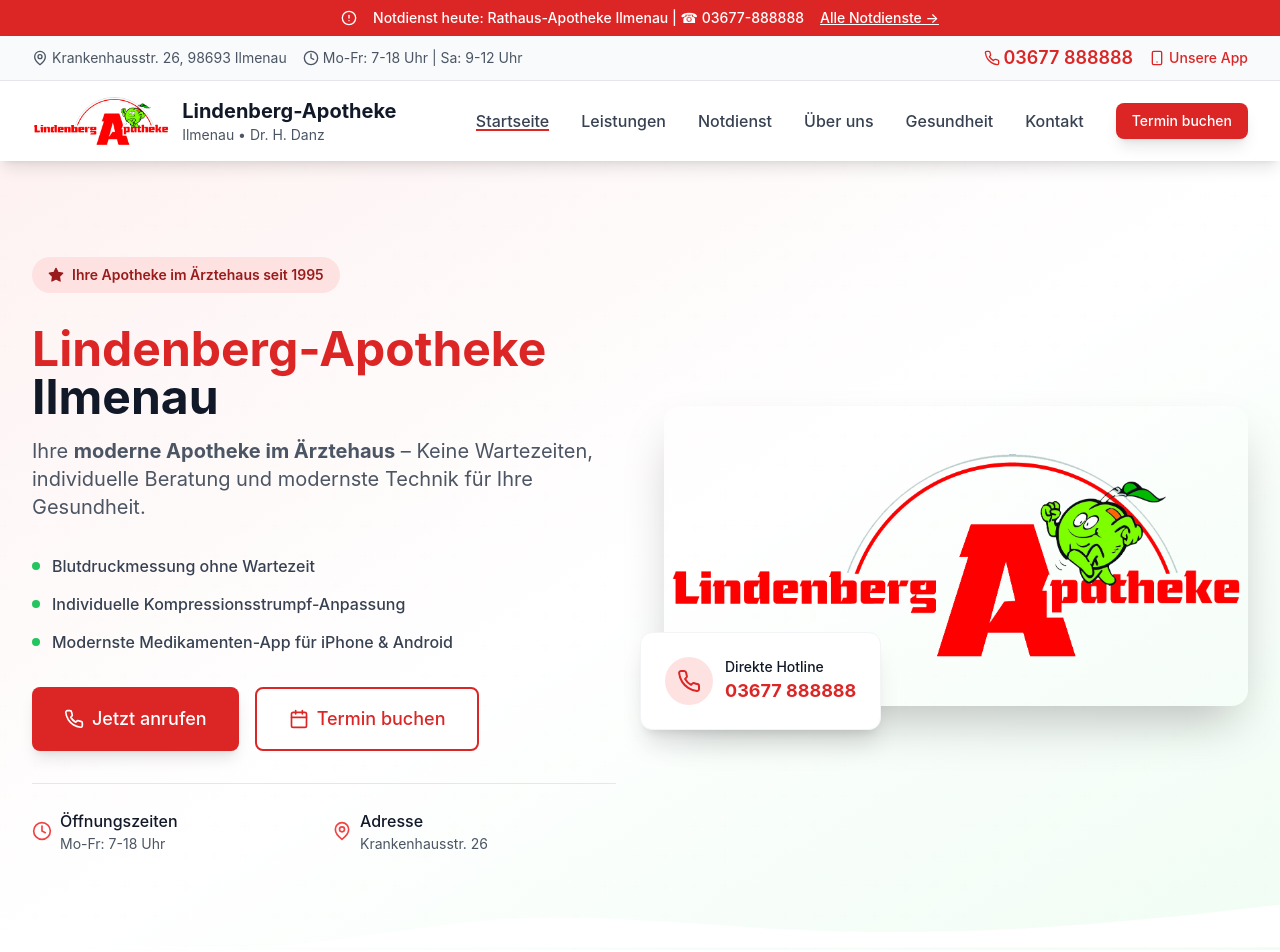
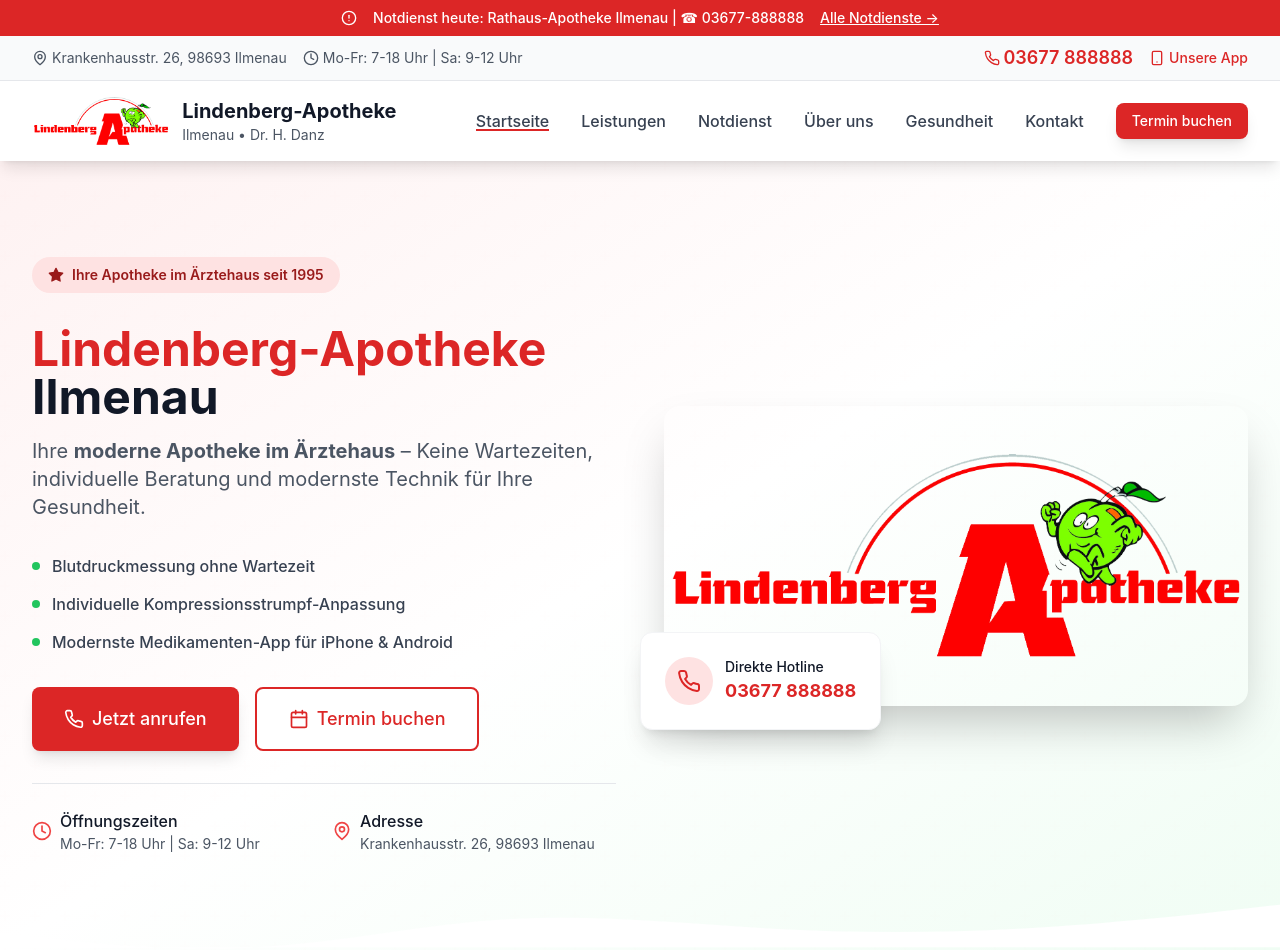
Before and after one commit to Azz3m90/Lindenberg-Apotheke-v1, a Next.js app: page / in a window 1280 px wide. Shown: the top 952 px of the page. Built offline with nearby package versions, Linux system fonts and the light colour scheme.

Commit message:
TASK/ adjust time and adresse

```diff
--- a/src/components/sections/Hero.tsx
+++ b/src/components/sections/Hero.tsx
@@ -93,14 +93,14 @@
                   <div className="font-medium text-gray-900">
                     Öffnungszeiten
                   </div>
-                  <div className="text-sm">Mo-Fr: 7-18 Uhr</div>
+                  <div className="text-sm">Mo-Fr: 7-18 Uhr | Sa: 9-12 Uhr</div>
                 </div>
               </div>
               <div className="flex items-center text-gray-600">
                 <MapPin className="w-5 h-5 mr-2 text-primary-500" />
                 <div>
                   <div className="font-medium text-gray-900">Adresse</div>
-                  <div className="text-sm">Krankenhausstr. 26</div>
+                  <div className="text-sm">Krankenhausstr. 26, 98693 Ilmenau</div>
                 </div>
               </div>
             </div>
```
